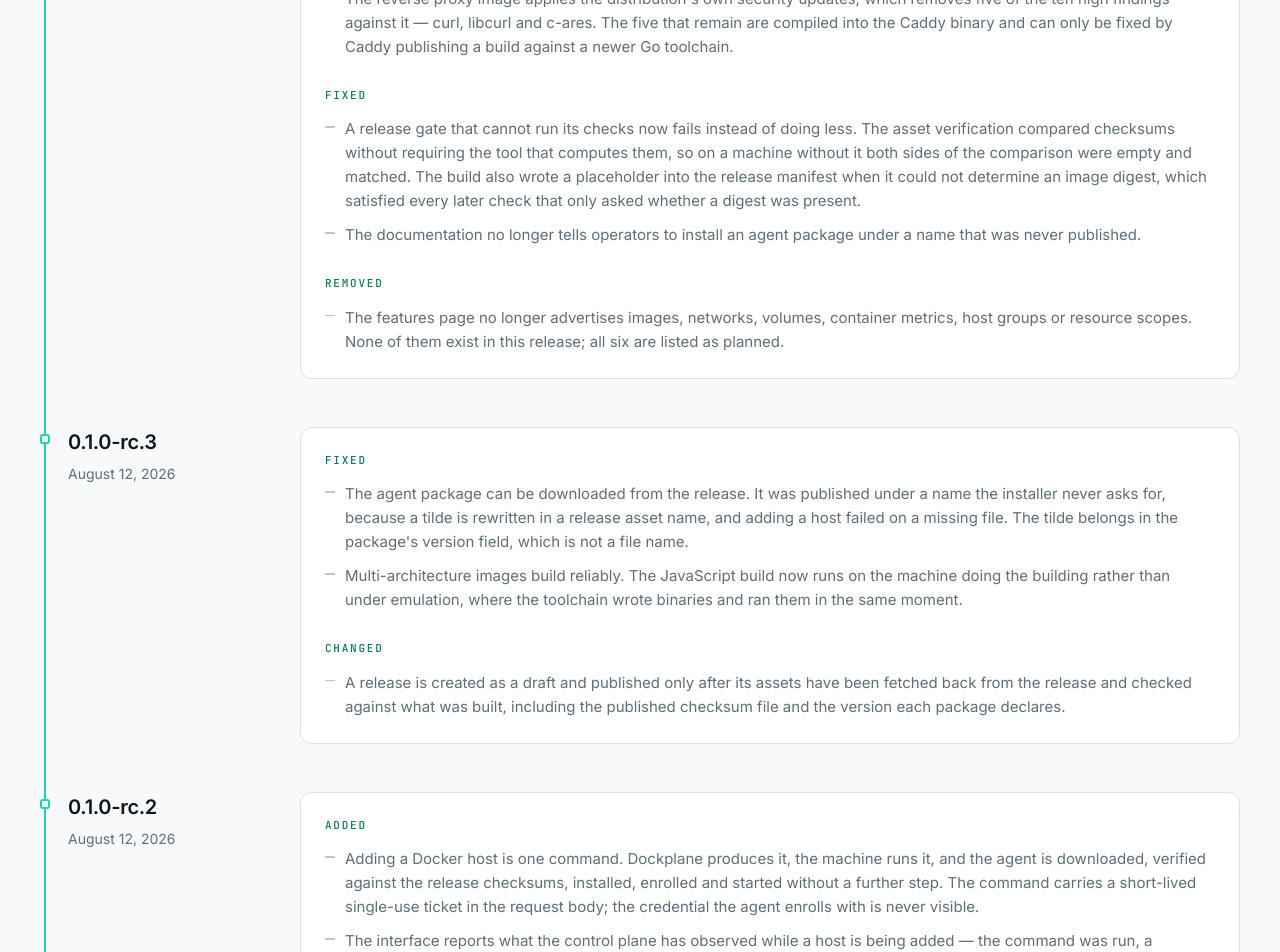
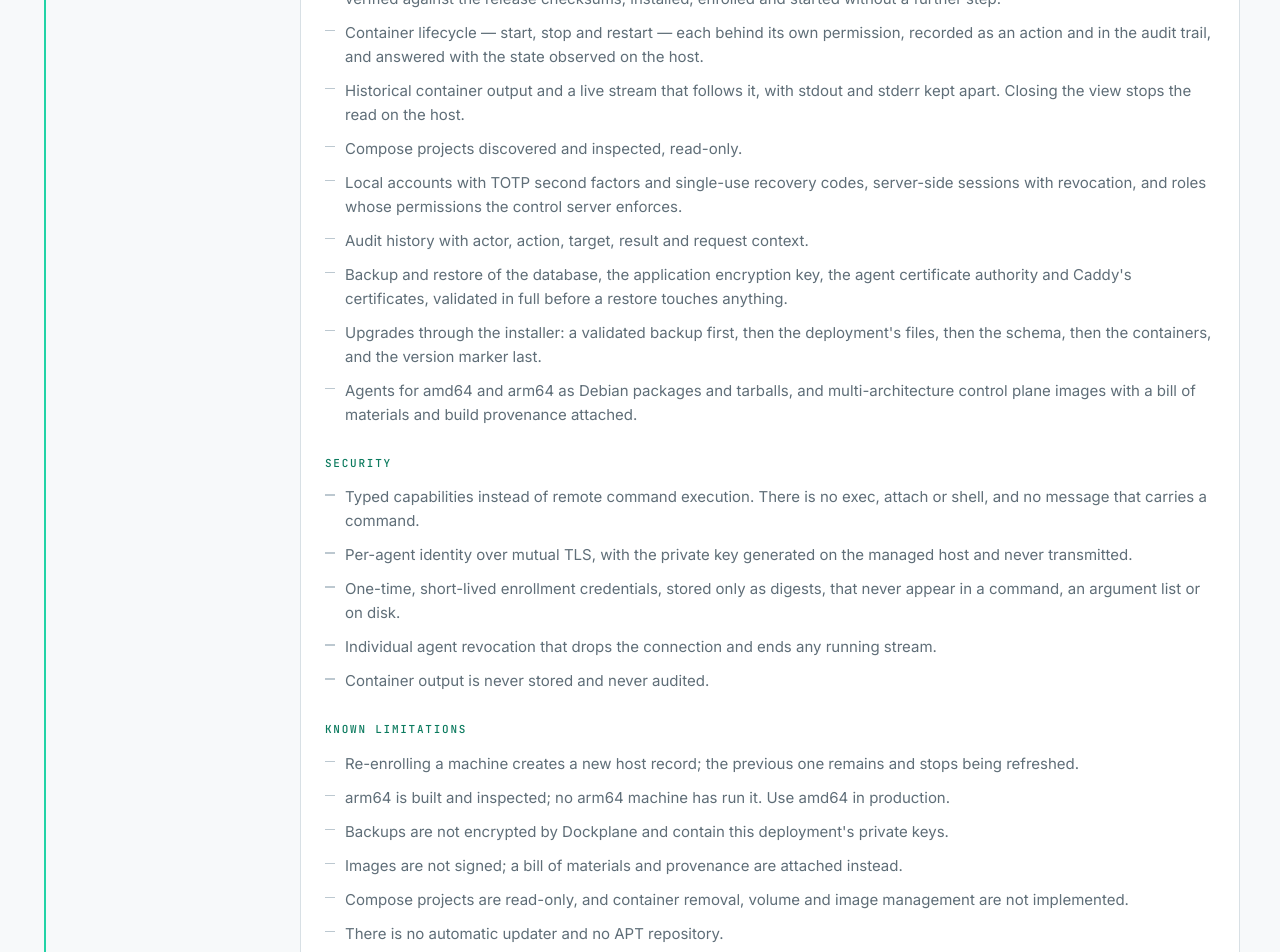
Before and after one commit to Dockplanee/dockplane, an Angular app in the folder website/: page /changelog in a window 1280 px wide. Shown: the part 720-1672 px from the top of the page. Built offline with nearby package versions, Linux system fonts and the light colour scheme.

Commit message:
docs(release): notes for 0.1.0
The first stable release. Written as what Dockplane is rather than as the
history of how the release candidates got here: what it manages, what the
security model actually guarantees, how to install and upgrade it, and what
it does not do.

```diff
--- a/website/src/app/pages/changelog/changelog.data.ts
+++ b/website/src/app/pages/changelog/changelog.data.ts
@@ -2,6 +2,48 @@
 import { ChangelogRelease } from './changelog-entries';
 
 export const CHANGELOG: readonly ChangelogRelease[] = [
+  {
+    version: '0.1.0',
+    date: '2026-08-12',
+    changes: [
+      {
+        type: 'Added',
+        items: [
+          'A self-hosted control plane for Docker across multiple hosts: inventory, metrics, health and connectivity for every connected host, with stale data marked rather than presented as current.',
+          'One-command host onboarding. Dockplane produces the command, the machine runs it, and the agent is downloaded, verified against the release checksums, installed, enrolled and started without a further step.',
+          'Container lifecycle — start, stop and restart — each behind its own permission, recorded as an action and in the audit trail, and answered with the state observed on the host.',
+          'Historical container output and a live stream that follows it, with stdout and stderr kept apart. Closing the view stops the read on the host.',
+          'Compose projects discovered and inspected, read-only.',
+          'Local accounts with TOTP second factors and single-use recovery codes, server-side sessions with revocation, and roles whose permissions the control server enforces.',
+          'Audit history with actor, action, target, result and request context.',
+          'Backup and restore of the database, the application encryption key, the agent certificate authority and Caddy\'s certificates, validated in full before a restore touches anything.',
+          'Upgrades through the installer: a validated backup first, then the deployment\'s files, then the schema, then the containers, and the version marker last.',
+          'Agents for amd64 and arm64 as Debian packages and tarballs, and multi-architecture control plane images with a bill of materials and build provenance attached.',
+        ],
+      },
+      {
+        type: 'Security',
+        items: [
+          'Typed capabilities instead of remote command execution. There is no exec, attach or shell, and no message that carries a command.',
+          'Per-agent identity over mutual TLS, with the private key generated on the managed host and never transmitted.',
+          'One-time, short-lived enrollment credentials, stored only as digests, that never appear in a command, an argument list or on disk.',
+          'Individual agent revocation that drops the connection and ends any running stream.',
+          'Container output is never stored and never audited.',
+        ],
+      },
+      {
+        type: 'Known limitations',
+        items: [
+          'Re-enrolling a machine creates a new host record; the previous one remains and stops being refreshed.',
+          'arm64 is built and inspected; no arm64 machine has run it. Use amd64 in production.',
+          'Backups are not encrypted by Dockplane and contain this deployment\'s private keys.',
+          'Images are not signed; a bill of materials and provenance are attached instead.',
+          'Compose projects are read-only, and container removal, volume and image management are not implemented.',
+          'There is no automatic updater and no APT repository.',
+        ],
+      },
+    ],
+  },
   {
     version: '0.1.0-rc.4',
     date: '2026-08-12',
```
Also changed, not shown: 2 other files (tests, documents, lock files or other folders).
